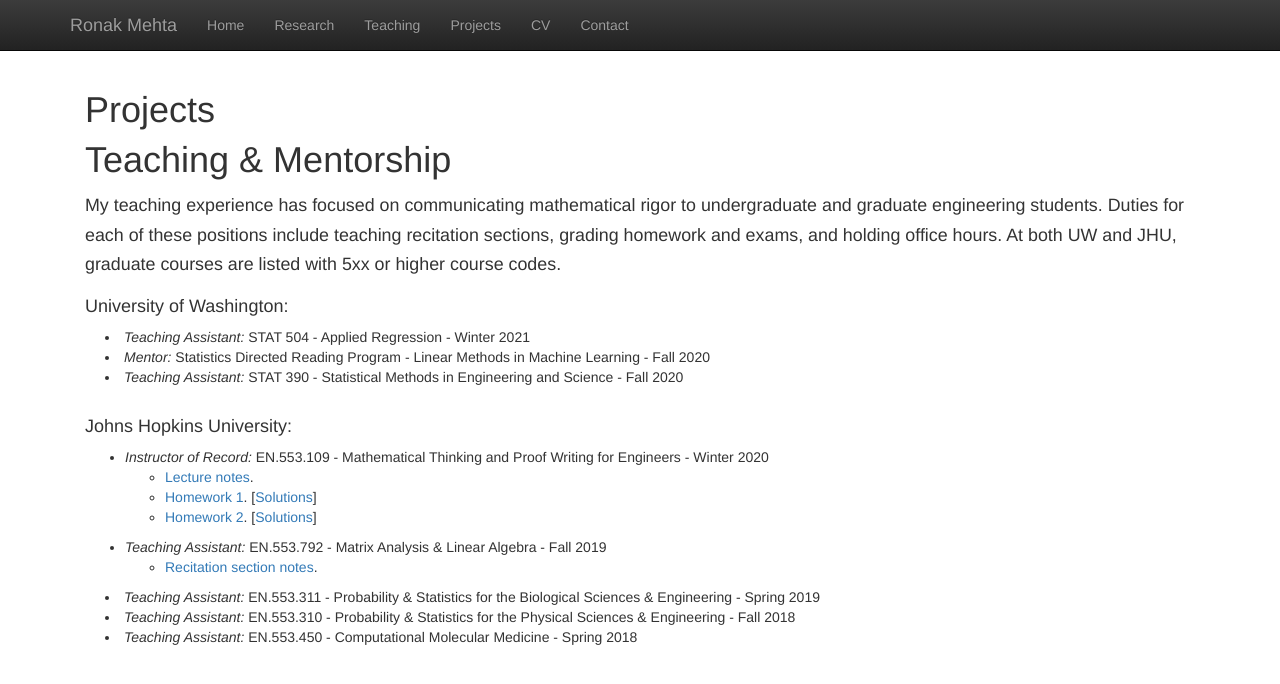
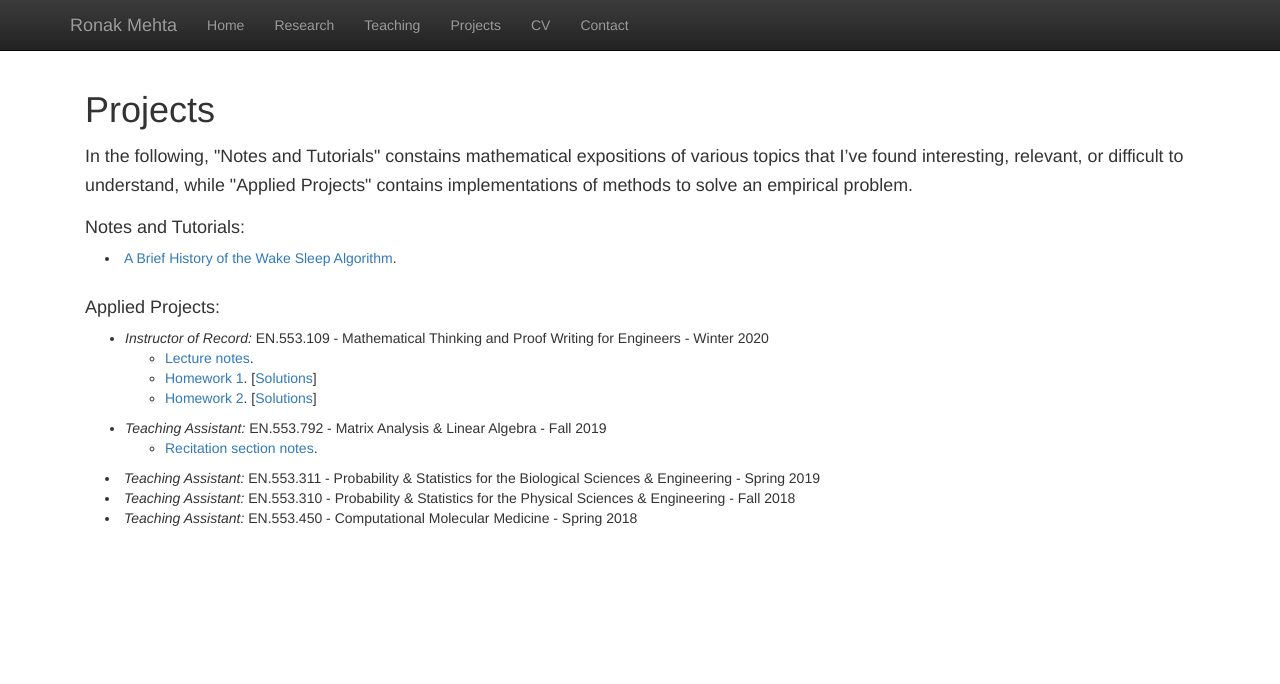
Before and after one commit to shreyap18/shreyap18.github.io, a Jekyll site: the page built from projects.html, in a window 1280 px wide. Shown: the top 684 px of the page. Built offline with Jekyll 4.4.1, drawn with Linux system fonts in a browser that asks for light colours; nearby versions of some CDN libraries; library files that are not in the unit come from our copies.

Commit message:
Wake-Sleep review added.

```diff
--- a/projects.html
+++ b/projects.html
@@ -5,26 +5,21 @@ title: 'Projects'
 
 <h1 style="margin-top:0;">Projects</h1>
 
-<h1 style="margin-top:0;">Teaching & Mentorship</h1>
 <p class="lead"><small>
-        My teaching experience has focused on communicating mathematical rigor to undergraduate and graduate engineering
-        students. Duties for each of these positions include teaching recitation sections, grading homework and exams,
-        and holding office hours. At both UW and JHU, graduate courses are listed with 5xx or higher course
-        codes.</small></p>
+        In the following, "Notes and Tutorials" constains mathematical expositions of various topics that I’ve found
+        interesting, relevant, or difficult
+        to understand, while "Applied Projects" contains implementations of methods to solve an empirical
+        problem.</small></p>
 
-<h4>University of Washington:</h4>
+<h4>Notes and Tutorials:</h4>
 <p class="content" style="padding:0px;margin:0px 20px 0px;">
-    <li style="padding:0px;margin:0px 20px 0px;"> <i>Teaching Assistant:</i> STAT 504 - Applied Regression - Winter 2021
-    </li>
-    <li style="padding:0px;margin:0px 20px 0px;"> <i>Mentor:</i> Statistics Directed Reading Program - Linear Methods in
-        Machine Learning - Fall 2020 </li>
-    <li style="padding:0px;margin:0px 20px 0px;"> <i>Teaching Assistant:</i> STAT 390 - Statistical Methods in
-        Engineering and Science - Fall 2020 </li>
+    <li style="padding:0px;margin:0px 20px 0px;"> <a href="projects/Wake_Sleep_Review.pdf">A Brief History of the Wake
+            Sleep Algorithm</a>. </li>
+
     <br />
 </p>
 
-
-<h4>Johns Hopkins University:</h4>
+<h4>Applied Projects:</h4>
 <p class="content" style="padding:0px;margin:0px 20px 0px;">
 <ul>
     <li style="padding:0px;margin:0px 0px 0px;"> <i>Instructor of Record:</i> EN.553.109 - Mathematical Thinking and
```
